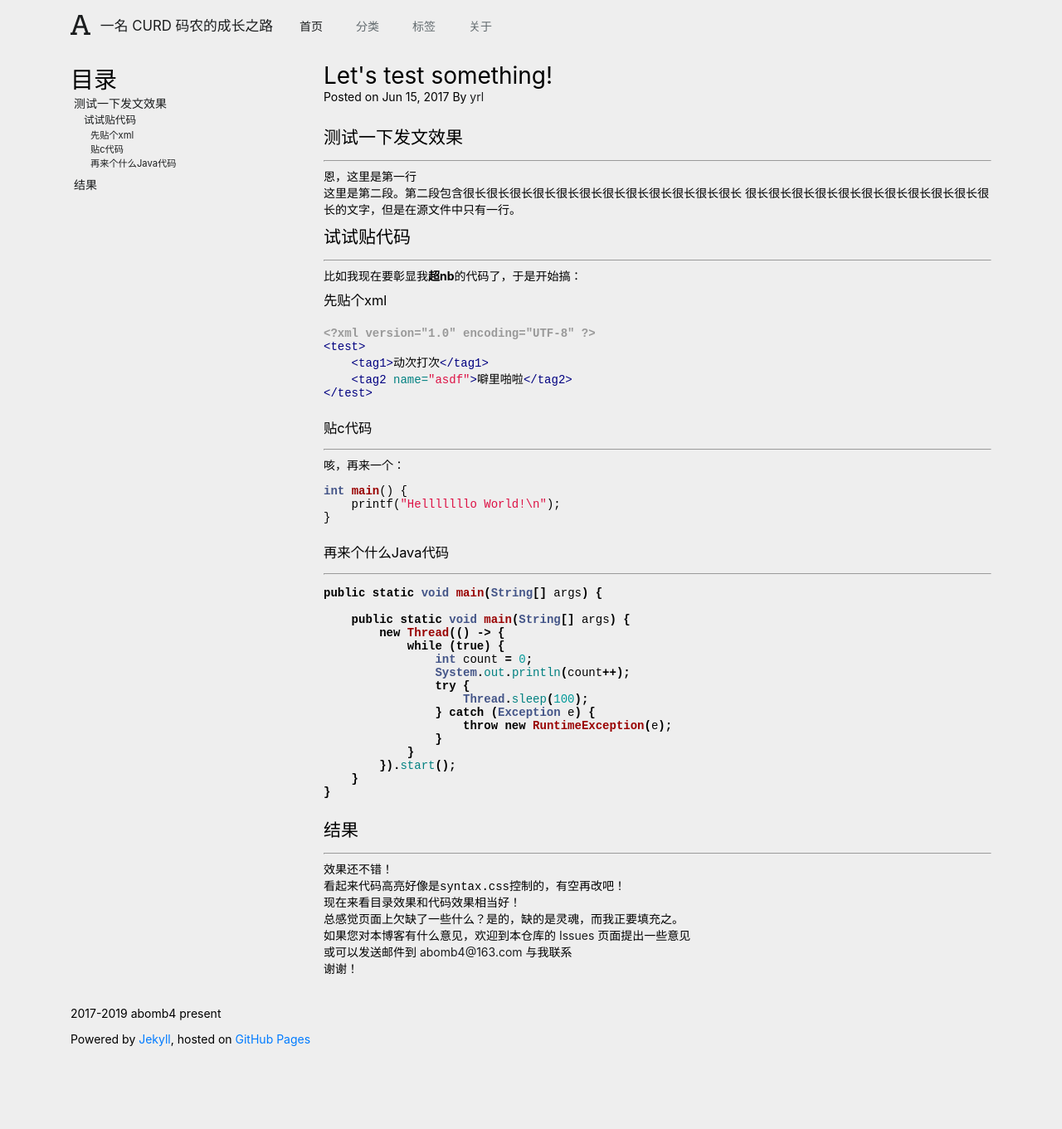
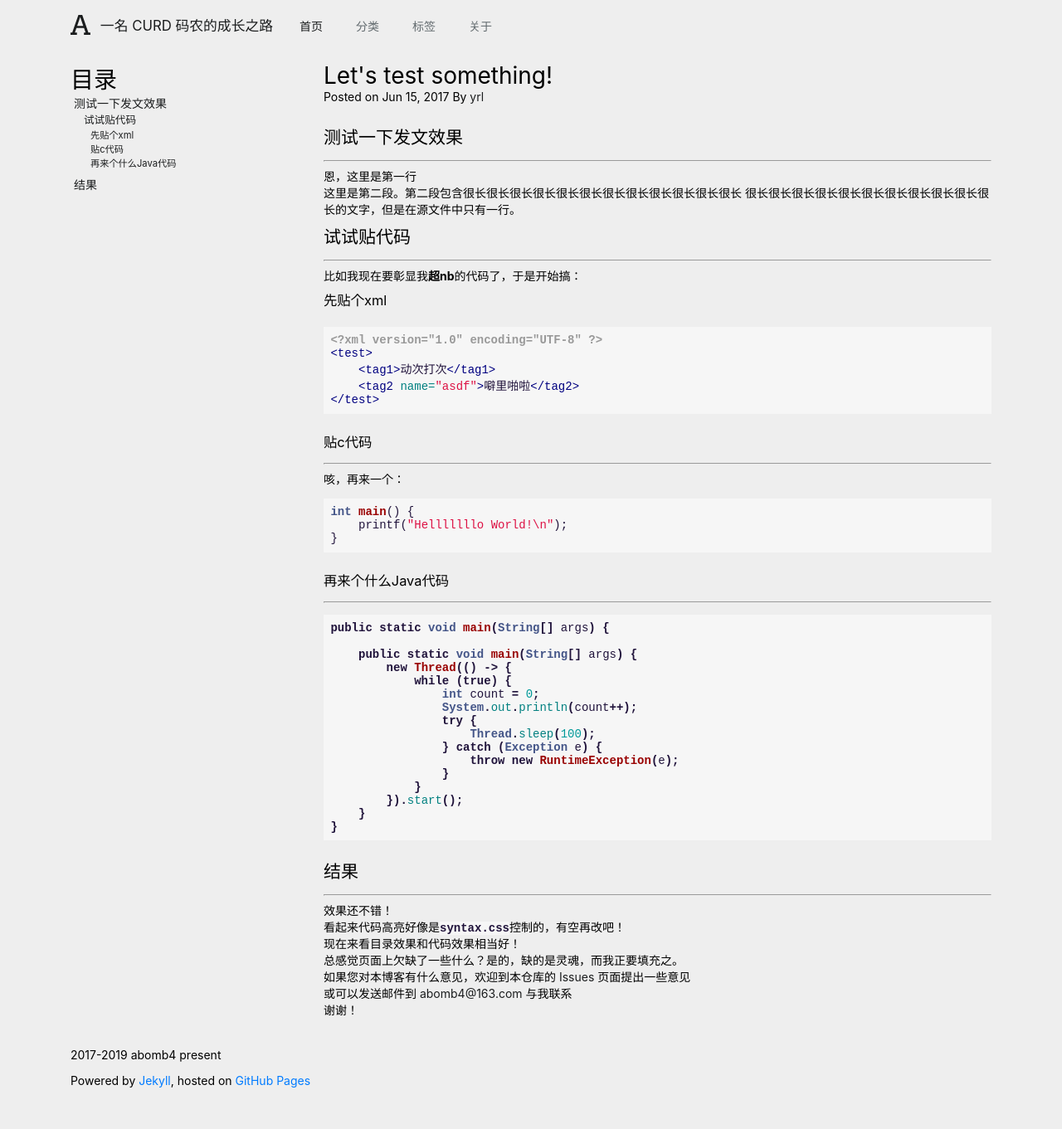
Before and after one commit to abomb4/abomb4.github.io, a Jekyll site: the page built from _posts/2017-06-15-test-post.md, in a window 1280 px wide. Shown: the whole page at 83% size. Built offline with Jekyll 4.4.1, drawn with Linux system fonts in a browser that asks for light colours; before the commit the page ends 1311 px from its top, so only the background shows below that.

Commit message:
Adjust code style

```diff
--- a/_config.yml
+++ b/_config.yml
@@ -23,7 +23,6 @@ sass:
 exclude: ['README.md', 'Gemfile.lock', 'Gemfile', 'Rakefile']
 
 github_username: abomb4
-# highlighter: Pygments
 highlighter: rouge
 
 # serve
--- a/_sass/_syntax-highlighting.scss
+++ b/_sass/_syntax-highlighting.scss
@@ -6,6 +6,7 @@ div.highlight {
 }
 pre.highlight {
   overflow-y: hidden;
+  padding: 0.6rem;
 
   .c     { color: #998; font-style: italic } // Comment
   .err   { color: #a61717; background-color: #e3d2d2 } // Error
@@ -67,3 +68,8 @@ pre.highlight {
   .vi    { color: #008080 } // Name.Variable.Instance
   .il    { color: #099 } // Literal.Number.Integer.Long
 }
+.highlighter-rouge {
+  font-weight: bold;
+  color: #20133b;
+  background-color: rgba(255, 255, 255, .5);
+}
--- a/_sass/bootstrap.scss
+++ /dev/null
@@ -1,412 +0,0 @@
-
-
-.container-fluid {
-  width: 100%;
-  padding-right: 15px;
-  padding-left: 15px;
-  margin-right: auto;
-  margin-left: auto;
-}
-.row {
-  display: -ms-flexbox;
-  display: flex;
-  -ms-flex-wrap: wrap;
-  flex-wrap: wrap;
-  margin-right: -15px;
-  margin-left: -15px;
-}
-.col-1, .col-2, .col-3, .col-4, .col-5, .col-6, .col-7, .col-8, .col-9, .col-10, .col-11, .col-12, .col,
-.col-auto, .col-sm-1, .col-sm-2, .col-sm-3, .col-sm-4, .col-sm-5, .col-sm-6, .col-sm-7, .col-sm-8, .col-sm-9, .col-sm-10, .col-sm-11, .col-sm-12, .col-sm,
-.col-sm-auto, .col-md-1, .col-md-2, .col-md-3, .col-md-4, .col-md-5, .col-md-6, .col-md-7, .col-md-8, .col-md-9, .col-md-10, .col-md-11, .col-md-12, .col-md,
-.col-md-auto, .col-lg-1, .col-lg-2, .col-lg-3, .col-lg-4, .col-lg-5, .col-lg-6, .col-lg-7, .col-lg-8, .col-lg-9, .col-lg-10, .col-lg-11, .col-lg-12, .col-lg,
-.col-lg-auto, .col-xl-1, .col-xl-2, .col-xl-3, .col-xl-4, .col-xl-5, .col-xl-6, .col-xl-7, .col-xl-8, .col-xl-9, .col-xl-10, .col-xl-11, .col-xl-12, .col-xl,
-.col-xl-auto {
-  position: relative;
-  width: 100%;
-  padding-right: 15px;
-  padding-left: 15px;
-}
-
-.col {
-  -ms-flex-preferred-size: 0;
-  flex-basis: 0;
-  -ms-flex-positive: 1;
-  flex-grow: 1;
-  max-width: 100%;
-}
-
-.col-auto {
-  -ms-flex: 0 0 auto;
-  flex: 0 0 auto;
-  width: auto;
-  max-width: 100%;
-}
-
-.col-1 {
-  -ms-flex: 0 0 8.333333%;
-  flex: 0 0 8.333333%;
-  max-width: 8.333333%;
-}
-
-.col-2 {
-  -ms-flex: 0 0 16.666667%;
-  flex: 0 0 16.666667%;
-  max-width: 16.666667%;
-}
-
-.col-3 {
-  -ms-flex: 0 0 25%;
-  flex: 0 0 25%;
-  max-width: 25%;
-}
-
-.col-4 {
-  -ms-flex: 0 0 33.333333%;
-  flex: 0 0 33.333333%;
-  max-width: 33.333333%;
-}
-
-.col-5 {
-  -ms-flex: 0 0 41.666667%;
-  flex: 0 0 41.666667%;
-  max-width: 41.666667%;
-}
-
-.col-6 {
-  -ms-flex: 0 0 50%;
-  flex: 0 0 50%;
-  max-width: 50%;
-}
-
-.col-7 {
-  -ms-flex: 0 0 58.333333%;
-  flex: 0 0 58.333333%;
-  max-width: 58.333333%;
-}
-
-.col-8 {
-  -ms-flex: 0 0 66.666667%;
-  flex: 0 0 66.666667%;
-  max-width: 66.666667%;
-}
-
-.col-9 {
-  -ms-flex: 0 0 75%;
-  flex: 0 0 75%;
-  max-width: 75%;
-}
-
-.col-10 {
-  -ms-flex: 0 0 83.333333%;
-  flex: 0 0 83.333333%;
-  max-width: 83.333333%;
-}
-
-.col-11 {
-  -ms-flex: 0 0 91.666667%;
-  flex: 0 0 91.666667%;
-  max-width: 91.666667%;
-}
-
-.col-12 {
-  -ms-flex: 0 0 100%;
-  flex: 0 0 100%;
-  max-width: 100%;
-}
-.navbar {
-  position: relative;
-  display: -ms-flexbox;
-  display: flex;
-  -ms-flex-wrap: wrap;
-  flex-wrap: wrap;
-  -ms-flex-align: center;
-  align-items: center;
-  -ms-flex-pack: justify;
-  justify-content: space-between;
-  padding: 0.5rem 1rem;
-}
-
-.navbar > .container,
-.navbar > .container-fluid {
-  display: -ms-flexbox;
-  display: flex;
-  -ms-flex-wrap: wrap;
-  flex-wrap: wrap;
-  -ms-flex-align: center;
-  align-items: center;
-  -ms-flex-pack: justify;
-  justify-content: space-between;
-}
-
-.navbar-brand {
-  display: inline-block;
-  padding-top: 0.3125rem;
-  padding-bottom: 0.3125rem;
-  margin-right: 1rem;
-  font-size: 1.25rem;
-  line-height: inherit;
-  white-space: nowrap;
-}
-
-.navbar-brand:hover, .navbar-brand:focus {
-  text-decoration: none;
-}
-
-.navbar-nav {
-  display: -ms-flexbox;
-  display: flex;
-  -ms-flex-direction: column;
-  flex-direction: column;
-  padding-left: 0;
-  margin-bottom: 0;
-  list-style: none;
-}
-
-.navbar-nav .nav-link {
-  padding-right: 0;
-  padding-left: 0;
-}
-
-.navbar-collapse {
-  -ms-flex-preferred-size: 100%;
-  flex-basis: 100%;
-  -ms-flex-positive: 1;
-  flex-grow: 1;
-  -ms-flex-align: center;
-  align-items: center;
-}
-
-.navbar-toggler {
-  padding: 0.25rem 0.75rem;
-  font-size: 1.25rem;
-  line-height: 1;
-  background-color: transparent;
-  border: 1px solid transparent;
-  border-radius: 0.25rem;
-}
-
-.navbar-toggler:hover, .navbar-toggler:focus {
-  text-decoration: none;
-}
-
-.navbar-toggler-icon {
-  display: inline-block;
-  width: 1.5em;
-  height: 1.5em;
-  vertical-align: middle;
-  content: "";
-  background: no-repeat center center;
-  background-size: 100% 100%;
-}
-
-@media (max-width: 575.98px) {
-  .navbar-expand-sm > .container,
-  .navbar-expand-sm > .container-fluid {
-    padding-right: 0;
-    padding-left: 0;
-  }
-}
-
-@media (min-width: 576px) {
-  .navbar-expand-sm {
-    -ms-flex-flow: row nowrap;
-    flex-flow: row nowrap;
-    -ms-flex-pack: start;
-    justify-content: flex-start;
-  }
-  .navbar-expand-sm .navbar-nav {
-    -ms-flex-direction: row;
-    flex-direction: row;
-  }
-  .navbar-expand-sm .navbar-nav .dropdown-menu {
-    position: absolute;
-  }
-  .navbar-expand-sm .navbar-nav .nav-link {
-    padding-right: 0.5rem;
-    padding-left: 0.5rem;
-  }
-  .navbar-expand-sm > .container,
-  .navbar-expand-sm > .container-fluid {
-    -ms-flex-wrap: nowrap;
-    flex-wrap: nowrap;
-  }
-  .navbar-expand-sm .navbar-collapse {
-    display: -ms-flexbox !important;
-    display: flex !important;
-    -ms-flex-preferred-size: auto;
-    flex-basis: auto;
-  }
-  .navbar-expand-sm .navbar-toggler {
-    display: none;
-  }
-}
-
-@media (max-width: 767.98px) {
-  .navbar-expand-md > .container,
-  .navbar-expand-md > .container-fluid {
-    padding-right: 0;
-    padding-left: 0;
-  }
-}
-
-@media (min-width: 768px) {
-  .navbar-expand-md {
-    -ms-flex-flow: row nowrap;
-    flex-flow: row nowrap;
-    -ms-flex-pack: start;
-    justify-content: flex-start;
-  }
-  .navbar-expand-md .navbar-nav {
-    -ms-flex-direction: row;
-    flex-direction: row;
-  }
-  .navbar-expand-md .navbar-nav .dropdown-menu {
-    position: absolute;
-  }
-  .navbar-expand-md .navbar-nav .nav-link {
-    padding-right: 0.5rem;
-    padding-left: 0.5rem;
-  }
-  .navbar-expand-md > .container,
-  .navbar-expand-md > .container-fluid {
-    -ms-flex-wrap: nowrap;
-    flex-wrap: nowrap;
-  }
-  .navbar-expand-md .navbar-collapse {
-    display: -ms-flexbox !important;
-    display: flex !important;
-    -ms-flex-preferred-size: auto;
-    flex-basis: auto;
-  }
-  .navbar-expand-md .navbar-toggler {
-    display: none;
-  }
-}
-
-@media (max-width: 991.98px) {
-  .navbar-expand-lg > .container,
-  .navbar-expand-lg > .container-fluid {
-    padding-right: 0;
-    padding-left: 0;
-  }
-}
-
-@media (min-width: 992px) {
-  .navbar-expand-lg {
-    -ms-flex-flow: row nowrap;
-    flex-flow: row nowrap;
-    -ms-flex-pack: start;
-    justify-content: flex-start;
-  }
-  .navbar-expand-lg .navbar-nav {
-    -ms-flex-direction: row;
-    flex-direction: row;
-  }
-  .navbar-expand-lg .navbar-nav .dropdown-menu {
-    position: absolute;
-  }
-  .navbar-expand-lg .navbar-nav .nav-link {
-    padding-right: 0.5rem;
-    padding-left: 0.5rem;
-  }
-  .navbar-expand-lg > .container,
-  .navbar-expand-lg > .container-fluid {
-    -ms-flex-wrap: nowrap;
-    flex-wrap: nowrap;
-  }
-  .navbar-expand-lg .navbar-collapse {
-    display: -ms-flexbox !important;
-    display: flex !important;
-    -ms-flex-preferred-size: auto;
-    flex-basis: auto;
-  }
-  .navbar-expand-lg .navbar-toggler {
-    display: none;
-  }
-}
-
-@media (max-width: 1199.98px) {
-  .navbar-expand-xl > .container,
-  .navbar-expand-xl > .container-fluid {
-    padding-right: 0;
-    padding-left: 0;
-  }
-}
-
-@media (min-width: 1200px) {
-  .navbar-expand-xl {
-    -ms-flex-flow: row nowrap;
-    flex-flow: row nowrap;
-    -ms-flex-pack: start;
-    justify-content: flex-start;
-  }
-  .navbar-expand-xl .navbar-nav {
-    -ms-flex-direction: row;
-    flex-direction: row;
-  }
-  .navbar-expand-xl .navbar-nav .dropdown-menu {
-    position: absolute;
-  }
-  .navbar-expand-xl .navbar-nav .nav-link {
-    padding-right: 0.5rem;
-    padding-left: 0.5rem;
-  }
-  .navbar-expand-xl > .container,
-  .navbar-expand-xl > .container-fluid {
-    -ms-flex-wrap: nowrap;
-    flex-wrap: nowrap;
-  }
-  .navbar-expand-xl .navbar-collapse {
-    display: -ms-flexbox !important;
-    display: flex !important;
-    -ms-flex-preferred-size: auto;
-    flex-basis: auto;
-  }
-  .navbar-expand-xl .navbar-toggler {
-    display: none;
-  }
-}
-
-.navbar-expand {
-  -ms-flex-flow: row nowrap;
-  flex-flow: row nowrap;
-  -ms-flex-pack: start;
-  justify-content: flex-start;
-}
-
-.navbar-expand > .container,
-.navbar-expand > .container-fluid {
-  padding-right: 0;
-  padding-left: 0;
-}
-
-.navbar-expand .navbar-nav {
-  -ms-flex-direction: row;
-  flex-direction: row;
-}
-
-.navbar-expand .navbar-nav .dropdown-menu {
-  position: absolute;
-}
-
-.navbar-expand .navbar-nav .nav-link {
-  padding-right: 0.5rem;
-  padding-left: 0.5rem;
-}
-
-.navbar-expand > .container,
-.navbar-expand > .container-fluid {
-  -ms-flex-wrap: nowrap;
-  flex-wrap: nowrap;
-}
-
-.navbar-expand .navbar-collapse {
-  display: -ms-flexbox !important;
-  display: flex !important;
-  -ms-flex-preferred-size: auto;
-  flex-basis: auto;
-}
-
-.navbar-expand .navbar-toggler {
-  display: none;
-}
```
